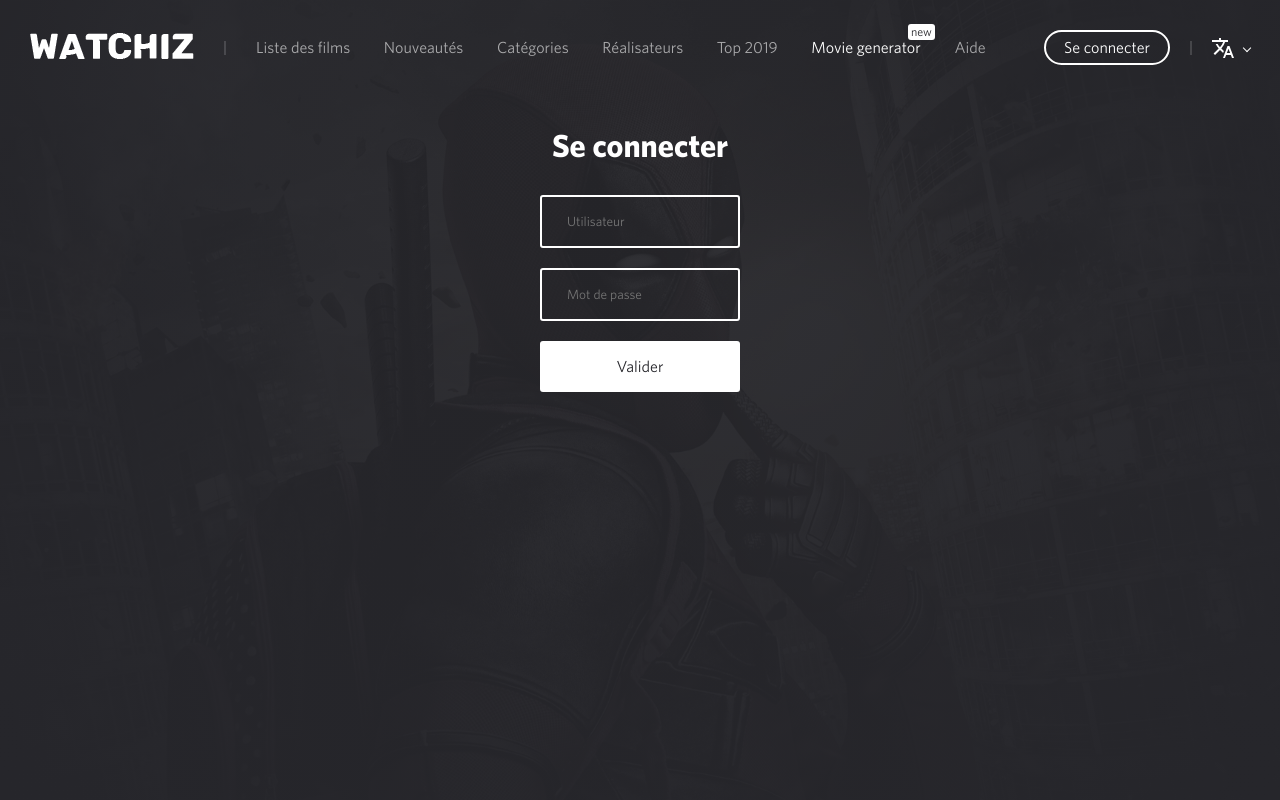
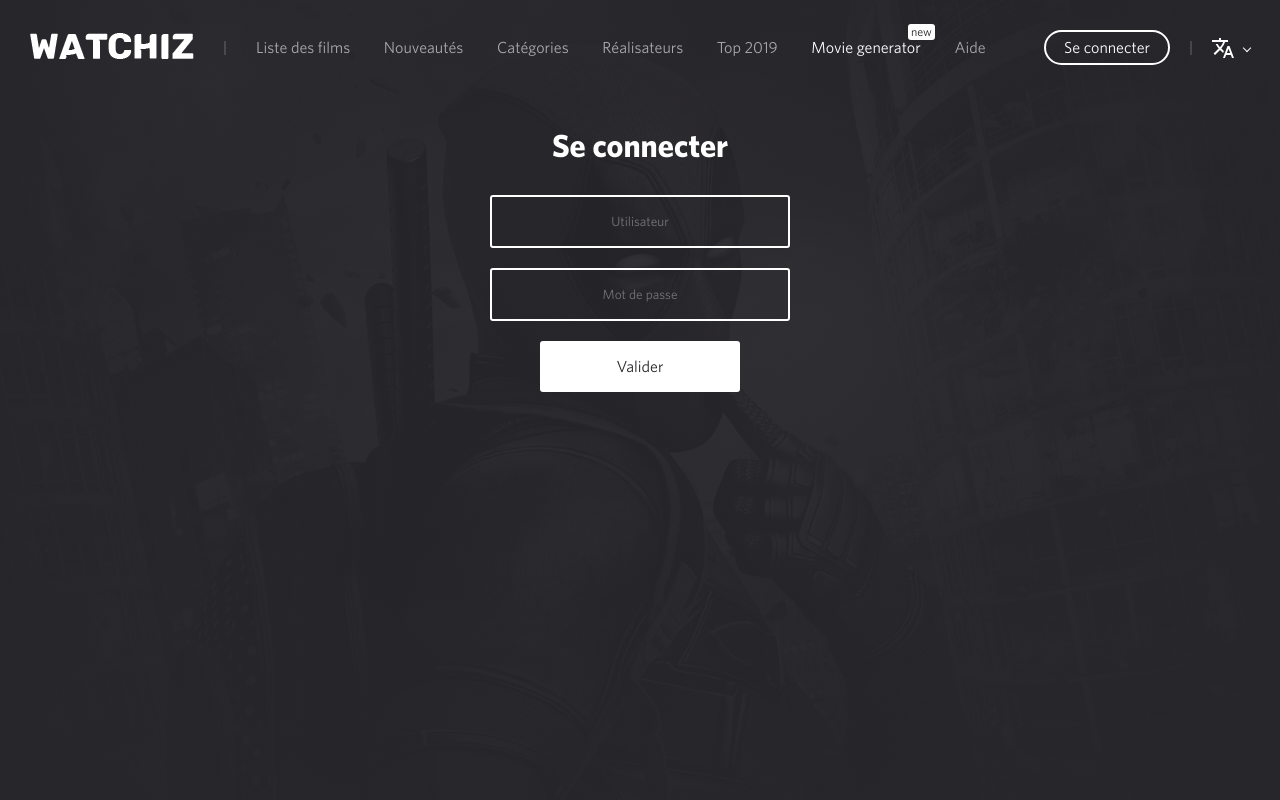
Before and after one commit to thomas40635/erated, a Django app: page /connexion/ in a window 1280 px wide. Run offline with Django 3.2, Linux system fonts and the light colour scheme.

Commit message:
Ajustement formulaires

```diff
--- a/static/css/main.css
+++ b/static/css/main.css
@@ -165,7 +165,8 @@ button {
 
 .big-button {
     padding: 16px 25px;
-    min-width: 200px;
+    width: 100%;
+    max-width: 200px;
 }
 
 .primary-button {
@@ -281,6 +282,9 @@ p {
 form {
     display: flex;
     flex-direction: column;
+    justify-content: center;
+    align-items: center;
+    width: 100%;
 }
 
 form label{
@@ -292,7 +296,9 @@ form input{
     color: var(--primary-text-color);
     border: 2px solid #fff;
     border-radius: 3px;
-    min-width: 200px;
+    min-width: 300px;
+    width: 100%;
     padding: 16px 25px;
     margin-bottom: 20px;
+    text-align: center
 }
--- a/templates/login.html
+++ b/templates/login.html
@@ -6,10 +6,12 @@
     <div class="page-limiter">
         <h1>Se connecter</h1>
     </div>
+    <div class="page-limiter">
         <form method="post" role="form" action="/connexion/">
             {% csrf_token %}
             <input type="text" name="username" placeholder="Utilisateur">
             <input type="password" name="password" placeholder="Mot de passe">
             <button type="submit" class="big-button white-button rounded-box">Valider</button>
         </form>
+    </div>
 {% endblock %}
```
Also changed, not shown: db.sqlite3. Lines whose indentation alone changed are shown as unchanged.
